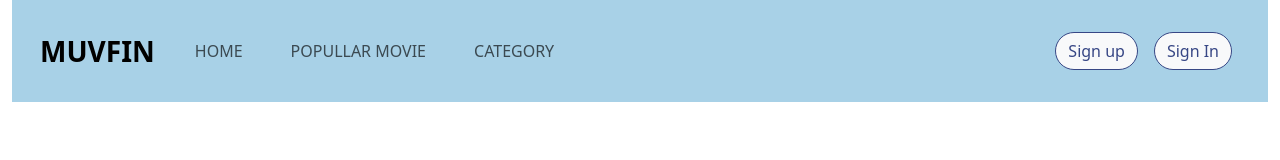
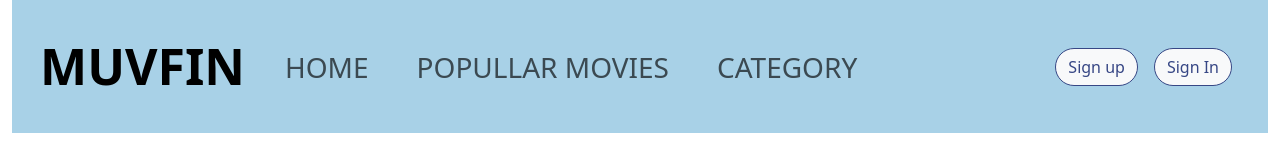
Before and after one commit to loywizzy/Mufin_Movie_Project, a Vue app: page / in a window 1280 px wide. Shown: the top 160 px of the page. Built offline with nearby package versions, Linux system fonts and the light colour scheme.

Commit message:
Add files via upload

```diff
--- a/package.json
+++ b/package.json
@@ -12,6 +12,7 @@
   },
   "dependencies": {
     "bootstrap": "^5.3.2",
+    "pinia": "^2.1.6",
     "vue": "^3.3.4",
     "vue-router": "^4.2.4"
   },
--- a/src/components/footer.vue
+++ b/src/components/footer.vue
@@ -42,5 +42,4 @@
 </style>
 
 <script setup>
-
 </script>
--- a/src/components/recommend.vue
+++ b/src/components/recommend.vue
@@ -1,5 +1,8 @@
 <script setup>
 import { ref } from 'vue'
+
+
+
 const showPopup = ref(true);
 const listrecomment1 = ref([
 {name:"Spider-Man: Beyond the Spider-Verse",year:"2023",link :"https://m.media-amazon.com/images/M/MV5BYWJlNThmNWMtZWE5Zi00YWJiLWJiOTQtZWY1Y2I3ZmNhMDYwXkEyXkFqcGdeQXVyMTk2OTAzNTI@._V1_.jpg",score:"8.7",time:"2h 20m",director:"Joaquim Dos /SantosKemp PowersJustin/ K. Thompson"},
--- a/src/main.js
+++ b/src/main.js
@@ -1,12 +1,14 @@
 import { createApp } from 'vue'
+import { createPinia } from 'pinia'
 import App from './App.vue'
 import router from './router'
 import * as bootstrap from 'bootstrap'
 import '/node_modules/bootstrap/dist/css/bootstrap.css'
-import '/node_modules/bootstrap/dist/js/bootstrap.js'
+import '/node_modules/bootstrap/dist/js/bootstrap.bundle.js'
 
 const app = createApp(App)
-
+const pinia = createPinia()
+app.use(pinia)
 app.use(router)
 app.use(bootstrap)
 app.mount('#app')
--- /dev/null
+++ b/src/pages/category.vue
@@ -0,0 +1,26 @@
+<script setup>
+//import { RouterLink, RouterView } from 'vue-router'
+import headermuf from '../views/headermuf.vue'
+
+import Footer from '../components/footer.vue'
+
+
+</script>
+
+<template>
+  <RouterView></RouterView>
+
+  <div class="header">
+    <headermuf></headermuf>
+  </div>
+  <div class="main m-3 p-3 row ">
+
+
+
+  </div>
+<Footer></Footer>
+</template>
+
+<style scoped>
+
+</style>
--- a/src/pages/home.vue
+++ b/src/pages/home.vue
@@ -4,6 +4,8 @@ import headermuf from '../views/headermuf.vue'
 import cardmovie from '../components/cardmovie.vue'
 import Recommended from '../components/recommend.vue'
 import Footer from '../components/footer.vue'
+
+
 </script>
 
 <template>
--- a/src/pages/login.vue
+++ b/src/pages/login.vue
@@ -2,6 +2,9 @@
 //import { RouterLink, RouterView } from 'vue-router'
 import headermuf from '../views/headermuf.vue'
 import Footer from '../components/footer.vue'
+import { userlogin } from '../store/user'
+const login = userlogin()
+
 </script>
 
 <template>
@@ -29,7 +32,7 @@ import Footer from '../components/footer.vue'
             </div>
 
             <div class="text-center">
-                <button type="button" class="btn btn-outline-primary btn-block mb-4"><router-link to="/" class="nav-link">Sign in</router-link></button>
+                <button type="button" class="btn btn-outline-primary btn-block mb-4"><router-link to="/" class="nav-link" @click="login.logined()">Sign in</router-link></button>
             </div>
 
             <div class="text-center">
@@ -55,6 +58,7 @@ import Footer from '../components/footer.vue'
             </div>
         </form>
     </div>
+    <div style="padding: 110px;"></div>
 
 
     <Footer></Footer>
--- /dev/null
+++ b/src/pages/populary.vue
@@ -0,0 +1,23 @@
+<script setup>
+//import { RouterLink, RouterView } from 'vue-router'
+import headermuf from '../views/headermuf.vue'
+import Footer from '../components/footer.vue'
+
+
+</script>
+
+<template>
+  <RouterView></RouterView>
+
+  <div class="header">
+    <headermuf></headermuf>
+  </div>
+  <div class="main m-3 p-3 row ">
+
+  </div>
+<Footer></Footer>
+</template>
+
+<style scoped>
+
+</style>
--- a/src/pages/signup.vue
+++ b/src/pages/signup.vue
@@ -15,7 +15,7 @@ import Footer from '../components/footer.vue'
             <h2 class="center">Sign Up</h2>
         </div>
     </div><br>
-    <div class="container-md">
+    <div class="container-md ">
         <form>
             <div class="form-outline mb-4">
                 <label class="form-label" for="registerName">Name</label>
@@ -64,6 +64,8 @@ import Footer from '../components/footer.vue'
             </div>
         </form>
     </div>
+
+    <div style="padding: 40px;"></div>
     <Footer></Footer>
 </template>
 
--- /dev/null
+++ b/src/store/user.js
@@ -0,0 +1,29 @@
+import { ref, computed } from 'vue'
+import { defineStore } from 'pinia'
+
+
+//ตอนใช้ให้ใส่ในscript
+//import { user } from '../store/user'
+//const user = user()
+export const user = defineStore('user', () => {
+  const count = ref("0")
+  const doubleCount = computed(() => count.value * 2)
+  function increment() {
+    count.value++
+  }
+
+  return { count, doubleCount, increment }
+})
+
+
+//ตอนใช้ให้ใส่ในscript
+//import { userlogin } from '../store/user'
+//const login = userlogin()
+export const userlogin = defineStore('userlogin', () => {
+  const login = ref(false)
+  function logined() {
+    login.value = login.value === false ? true : false;
+  }
+
+  return { login, logined }
+})
--- a/src/views/headermuf.vue
+++ b/src/views/headermuf.vue
@@ -1,25 +1,32 @@
 <script setup>
+import { userlogin } from '../store/user'
+const login = userlogin()
 </script>
 <template>
 <nav class="navbar navbar-expand-lg bgheader">
   <div class="container-fluid">
- <div class="navbar-brand fw-bolder fs-3 m-3"><router-link to="/" class="nav-link">MUVFIN</router-link></div>
+ <div class="navbar-brand fw-bolder  m-3" style="font-size:50px;"><router-link to="/" class="nav-link">MUVFIN</router-link></div>
     <div class="collapse navbar-collapse" id="navbarNav">
       <ul class="navbar-nav ">
-        <li class="nav-item m-3">
-          <router-link class="nav-link" to="/">HOME</router-link>
+        <li class="nav-item m-3 ">
+          <router-link class="nav-link fs-3" to="/">HOME</router-link>
         </li>
         <li class="nav-item m-3">
-          <a class="nav-link" href="#">POPULLAR MOVIE</a>
+          <a class="nav-link fs-3" href="populary">POPULLAR MOVIES</a>
         </li>
         <li class="nav-item m-3">
-          <a class="nav-link" href="#">CATEGORY</a>
+          <a class="nav-link fs-3" href="category">CATEGORY</a>
         </li>
       </ul>
     </div>
     <div class="m-3">
-        <button type="button" class="btn btn-light m-2 rounded-pill"><RouterLink class="nav-link" to="signup">Sign up</RouterLink></button>
-        <button type="button" class="btn btn-light m-2 rounded-pill"><RouterLink class="nav-link" to="login"> Sign In</RouterLink></button>
+      <!--login แล้ว-->
+        <a class="btn button m-3" v-if="login.login"><RouterLink class="nav-link" to=""><i class="fa-solid fa-cart-shopping fs-2"></i></RouterLink></a>
+        <button type="button" class="btn btn-light m-2 rounded-pill" v-if="login.login"><RouterLink class="nav-link" to="">User <i class="fa-solid fa-user"></i></RouterLink></button>
+
+
+        <button type="button" class="btn btn-light m-2 rounded-pill" v-if="!login.login"><RouterLink class="nav-link" to="signup">Sign up</RouterLink></button>
+        <button type="button" class="btn btn-light m-2 rounded-pill" v-if="!login.login"><RouterLink class="nav-link" to="login"> Sign In</RouterLink></button>
         <button class="navbar-toggler m-3" type="button" data-toggle="collapse" data-target="#navbarNav" aria-controls="navbarNav" aria-expanded="false" aria-label="Toggle navigation">
             <span class="navbar-toggler-icon"></span>
         </button>
@@ -38,4 +45,8 @@
     border-color: #374785;
     color: #374785;
 }
+.button:hover{
+  filter: drop-shadow(0 0 px #374785);
+}
+
 </style>
```
Also changed, not shown: src/router.js (+6 -2 lines), 1 other file (tests, documents, lock files or other folders).
